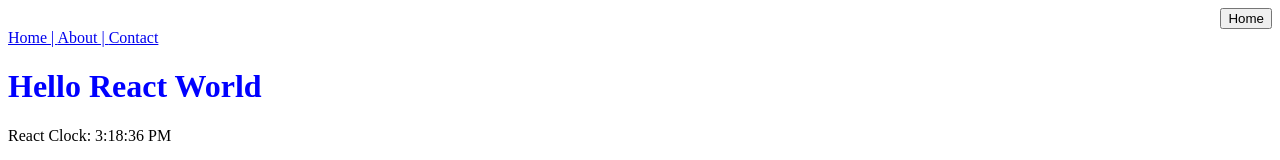
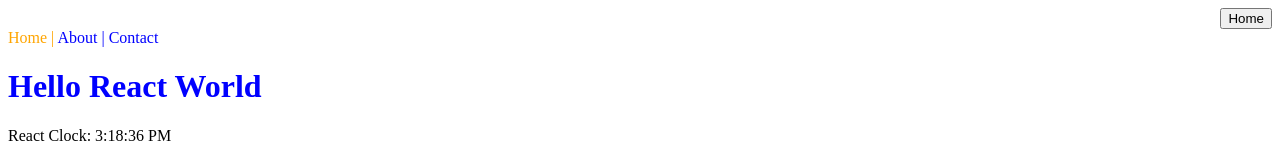
Before and after one commit to MattReda11/WebDev2, a React (Create React App) app in the folder exercise3a/reactrouting/: page / in a window 1280 px wide. Shown: the top 160 px of the page. Built offline with nearby package versions, Linux system fonts and the light colour scheme.

Commit message:
Nav Link

```diff
--- a/exercise3a/reactrouting/src/components/Header.js
+++ b/exercise3a/reactrouting/src/components/Header.js
@@ -1,7 +1,7 @@
 import React from "react";
-import { Link } from "react-router-dom";
+import { NavLink } from "react-router-dom";
 import HomeButton from "./HomeButton";
-
+import "../index.css";
 function Header() {
     return (
         <div>
@@ -9,9 +9,9 @@ function Header() {
                 <HomeButton />
             </div>
             <div>
-                <Link to="/">Home | </Link>
-                <Link to="/about">About | </Link>
-                <Link to="/contact">Contact</Link>
+                <NavLink className={({ isActive }) => isActive ? "link-active" : "link-inactive"} to="/">Home | </NavLink>
+                <NavLink className={({ isActive }) => isActive ? "link-active" : "link-inactive"} to="/about">About | </NavLink>
+                <NavLink className={({ isActive }) => isActive ? "link-active" : "link-inactive"} to="/contact">Contact</NavLink>
             </div>
         </div>
     );
--- /dev/null
+++ b/exercise3a/reactrouting/src/index.css
@@ -0,0 +1,9 @@
+.link-active {
+    color: orange;
+    text-decoration: none;
+}
+
+.link-inactive {
+    color: blue;
+    text-decoration: none;
+}
```
